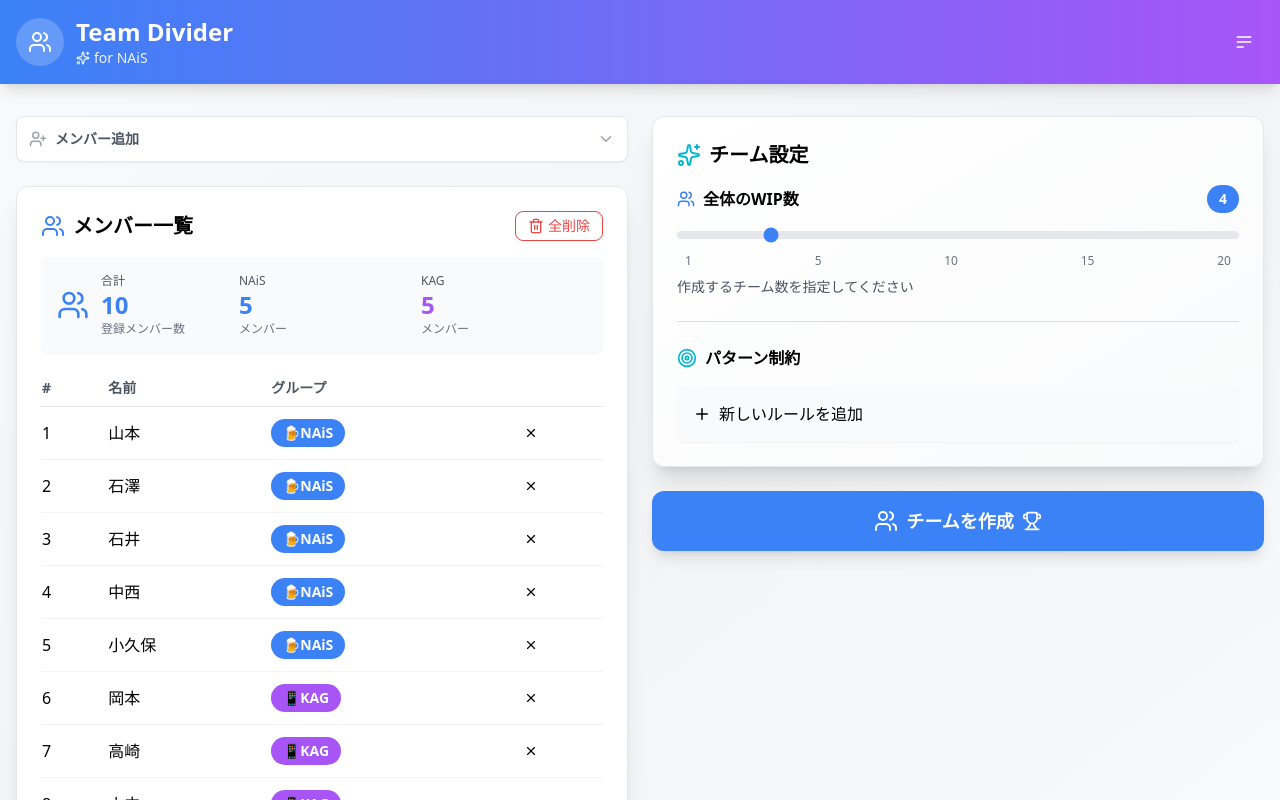
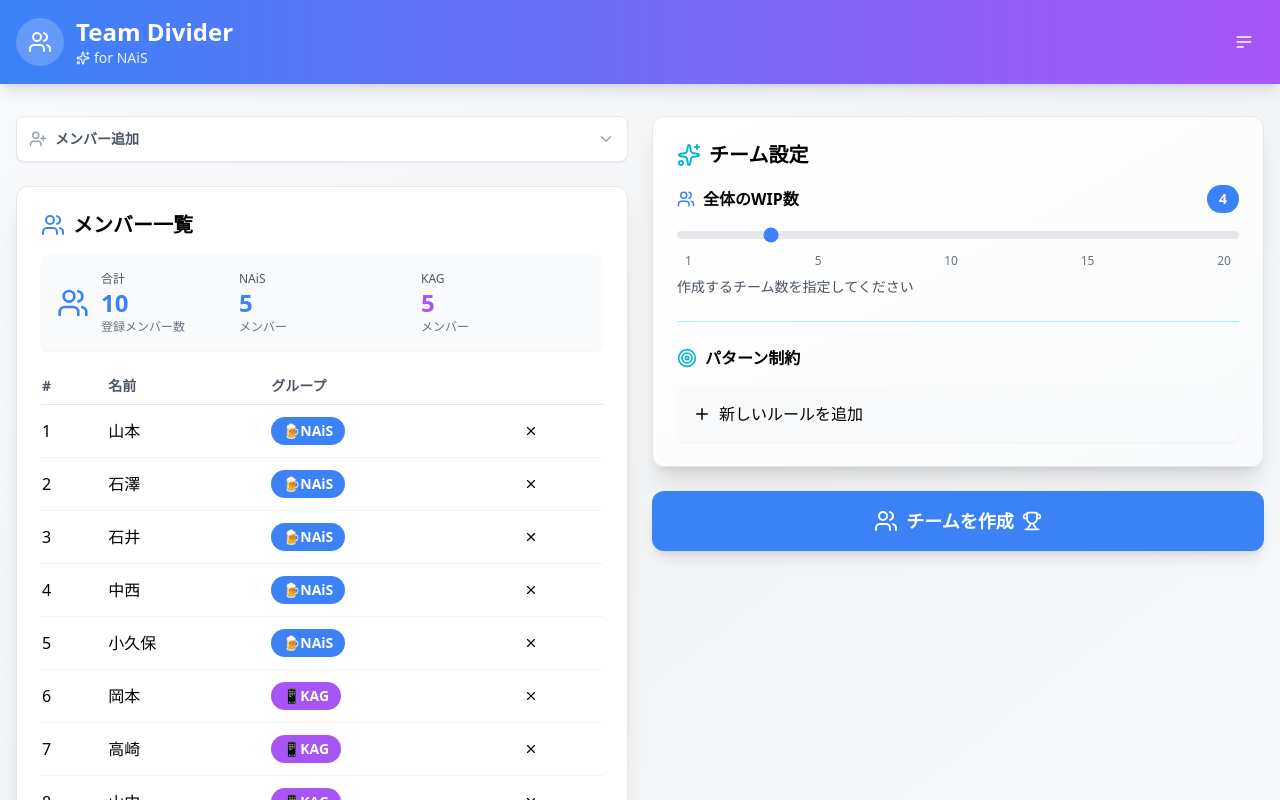
Before and after one commit to ta-hasunuma/Team-Assignment, a React (Vite) app: page / in a window 1280 px wide. Shown: the top 800 px of the page. Built offline with nearby package versions, Linux system fonts and the light colour scheme.

Commit message:
refactor: remove resetMembers functionality from MemberList component

```diff
--- a/src/App.tsx
+++ b/src/App.tsx
@@ -20,7 +20,6 @@ function App() {
     error,
     addMember,
     removeMember,
-    resetMembers,
     updateConfig,
     addPatternRule,
     removePatternRule,
@@ -85,11 +84,7 @@ function App() {
           {/* 左カラム: メンバー管理 */}
           <div className="space-y-6">
             <MemberInput onAdd={addMember} />
-            <MemberList
-              members={members}
-              onRemove={removeMember}
-              onReset={resetMembers}
-            />
+            <MemberList members={members} onRemove={removeMember} />
           </div>
 
           {/* 右カラム: チーム設定 */}
--- a/src/components/features/MemberList.tsx
+++ b/src/components/features/MemberList.tsx
@@ -1,17 +1,16 @@
-import { X, Users, Trash2 } from 'lucide-react';
+import { X, Users } from 'lucide-react';
 import type { Member } from '@/types';
 import { Badge } from '@/components/common/Badge';
 
 interface MemberListProps {
   members: Member[];
   onRemove: (memberId: string) => void;
-  onReset: () => void;
 }
 
 /**
  * メンバー一覧表示コンポーネント
  */
-export function MemberList({ members, onRemove, onReset }: MemberListProps) {
+export function MemberList({ members, onRemove }: MemberListProps) {
   const naisCount = members.filter((m) => m.group === 'NAiS').length;
   const kagCount = members.filter((m) => m.group === 'KAG').length;
 
@@ -20,21 +19,11 @@ export function MemberList({ members, onRemove, onReset }: MemberListProps) {
       className="fade-in-section rounded-xl border border-gray-200 bg-white p-6 shadow-xl"
       data-testid="member-list"
     >
-      <div className="mb-4 flex items-center justify-between">
+      <div className="mb-4">
         <h2 className="flex items-center gap-2 text-xl font-bold">
           <Users size={24} className="text-primary-500" />
           メンバー一覧
         </h2>
-        {members.length > 0 && (
-          <button
-            className="flex items-center gap-1 rounded-lg border border-red-500 px-3 py-1 text-sm text-red-500 transition-colors hover:bg-red-50"
-            onClick={onReset}
-            data-testid="reset-button"
-          >
-            <Trash2 size={16} />
-            全削除
-          </button>
-        )}
       </div>
 
       {/* Stats */}
```
Also changed, not shown: 1 other file (tests, documents, lock files or other folders).
